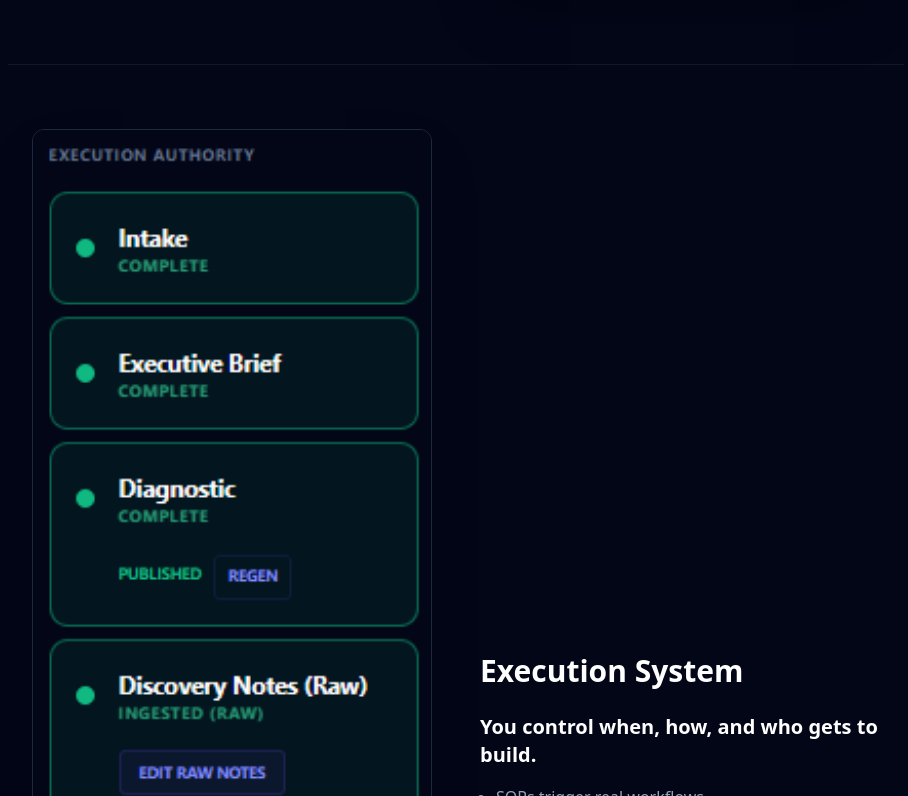
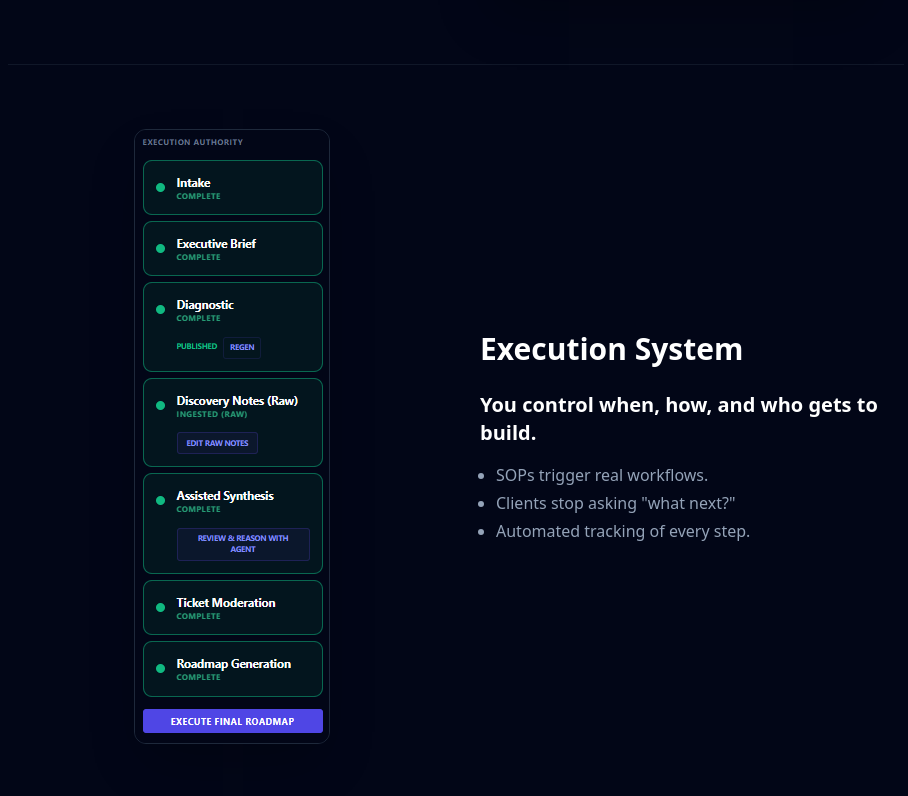
Before and after one commit to tonycamero/strategicai-marketing, a React (Vite) app in the folder frontend/: page /partners in a window 1280 px wide. Shown: the part 1804-2600 px from the top of the page, without its empty margins (184-1092 px from the left). Built offline with nearby package versions, Linux system fonts and the light colour scheme.

Commit message:
🔥 Site Rewrite: SMB-focused homepage, nav cleanup, and skeleton routes for /product, /why-strategicai, /pricing with search-term-driven structure

```diff
--- a/frontend/src/pages/public/Partners.tsx
+++ b/frontend/src/pages/public/Partners.tsx
@@ -90,7 +90,7 @@ export default function Partners() {
                 {/* Section: Execution System */}
                 <section className={styles.section}>
                     <div className="grid md:grid-cols-2 gap-12 items-center">
-                        <div className={`order-2 md:order-1 ${styles.imgContainer}`} onClick={() => setSelectedImage('/images/partner-execution-steps.png')}>
+                        <div className={`order-2 md:order-1 ${styles.imgContainer} max-w-[60%] mx-auto`} onClick={() => setSelectedImage('/images/partner-execution-steps.png')}>
                             <img src="/images/partner-execution-steps.png" alt="Execution Steps" className={styles.img} />
                             <div className={styles.zoomHint}><span className="bg-black/50 text-white text-xs px-2 py-1 rounded backdrop-blur-sm">Click to expand</span></div>
                         </div>
```
